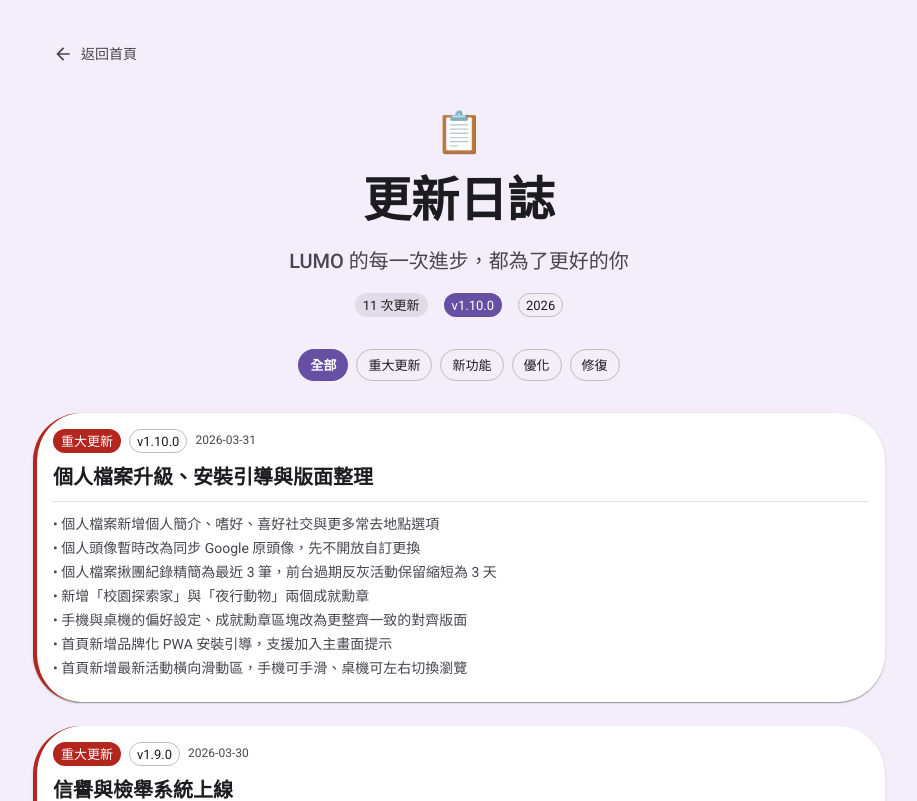
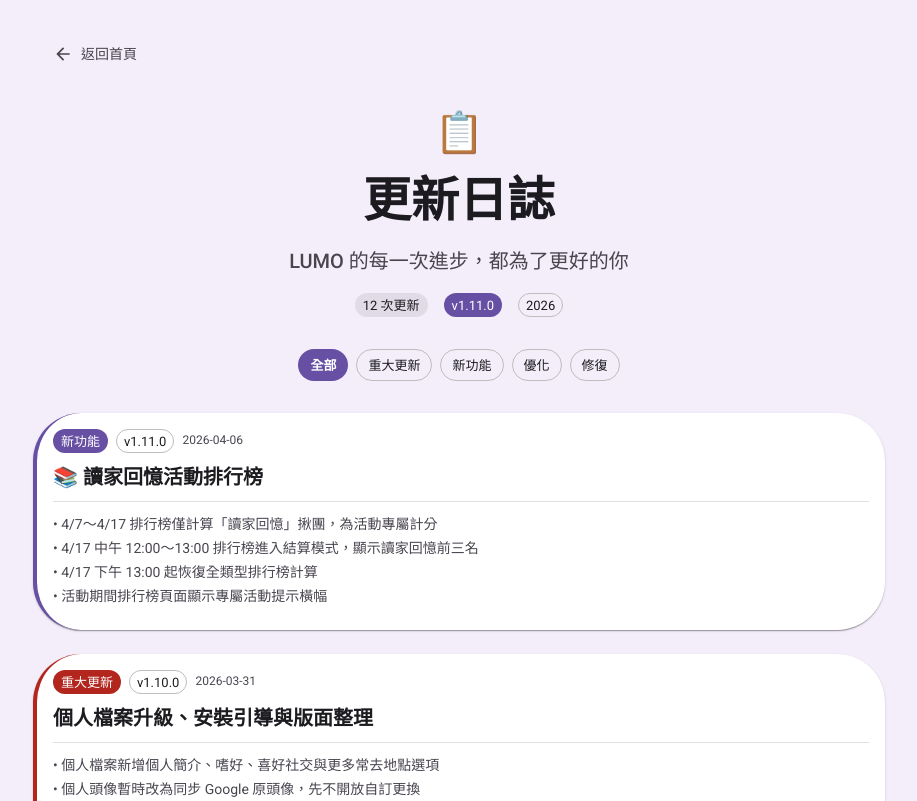
Before and after one commit to DONGHANK-001/lumo-ncnu, a Next.js app in the folder frontend/: page /updates in a window 1280 px wide. Shown: the top 801 px of the page, without its empty margins (181-1098 px from the left). Built offline with nearby package versions, Linux system fonts and the light colour scheme; no server answers.

Commit message:
docs: 新增 v1.11.0 讀家回憶活動更新日誌

```diff
--- a/frontend/src/app/updates/page.tsx
+++ b/frontend/src/app/updates/page.tsx
@@ -27,6 +27,18 @@ interface UpdateEntry {
 }
 
 const UPDATES: UpdateEntry[] = [
+    {
+        version: 'v1.11.0',
+        date: '2026-04-06',
+        category: '新功能',
+        title: '📚 讀家回憶活動排行榜',
+        details: [
+            '4/7～4/17 排行榜僅計算「讀家回憶」揪團，為活動專屬計分',
+            '4/17 中午 12:00～13:00 排行榜進入結算模式，顯示讀家回憶前三名',
+            '4/17 下午 13:00 起恢復全類型排行榜計算',
+            '活動期間排行榜頁面顯示專屬活動提示橫幅',
+        ],
+    },
     {
         version: 'v1.10.0',
         date: '2026-03-31',
```
